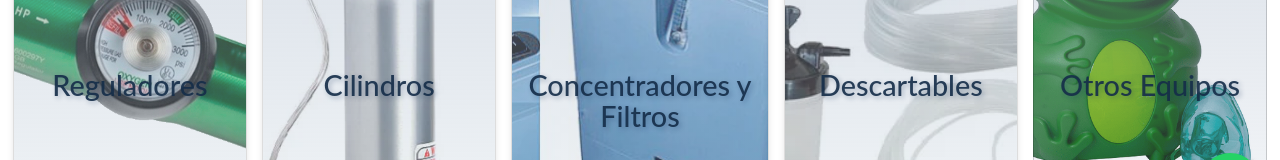
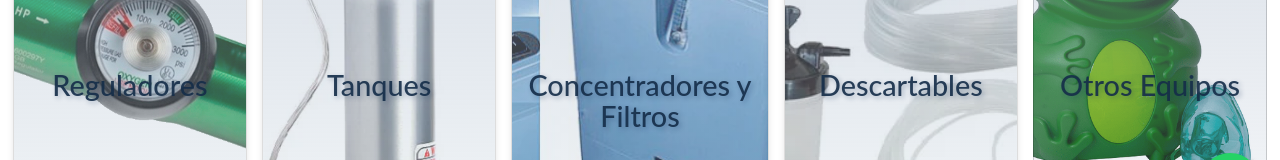
Before and after one commit to Sheylare/oxiserrano, a React (Vite) app: page /products in a window 1280 px wide. Shown: the part 502-662 px from the top of the page. Built offline with nearby package versions, Linux system fonts and the light colour scheme.

Commit message:
arreglo tanques de oxigeno

```diff
--- a/src/pages/Products.jsx
+++ b/src/pages/Products.jsx
@@ -441,7 +441,7 @@ function Products() {
                 animate={{ opacity: 1, y: 0 }} // Estado final de la animación
                 transition={{ duration: 1.2 }} // Duración de la animación
               >
-                Cilindros
+                Tanques
               </motion.h2>
             </Card.Body>
           </Card>
@@ -536,14 +536,14 @@ function Products() {
                 <Card.Img src={cilindros} className="card-images img-fluid" />
               </div>
               <Card.Title>
-                Cilindros de oxígeno medicial tipo D, E, M60, M122
+                Tanque de oxígeno medicial tipo D, E, M60, M122
               </Card.Title>
             </Card>
             <Card className="card-content">
               <div>
                 <Card.Img src={cilindro} className="card-images img-fluid" />
               </div>
-              <Card.Title>Cilindros de oxígeno medicial de 6M3</Card.Title>
+              <Card.Title>Tanque de oxígeno medicial de 6M3</Card.Title>
             </Card>
           </div>
         )}
```
